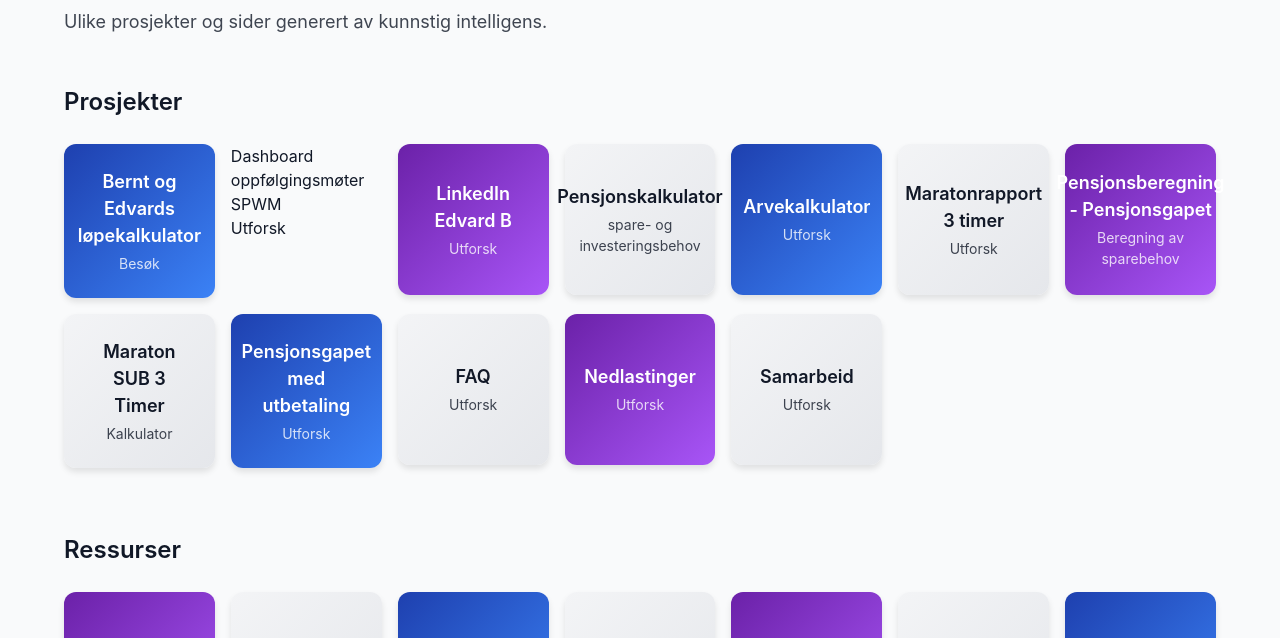
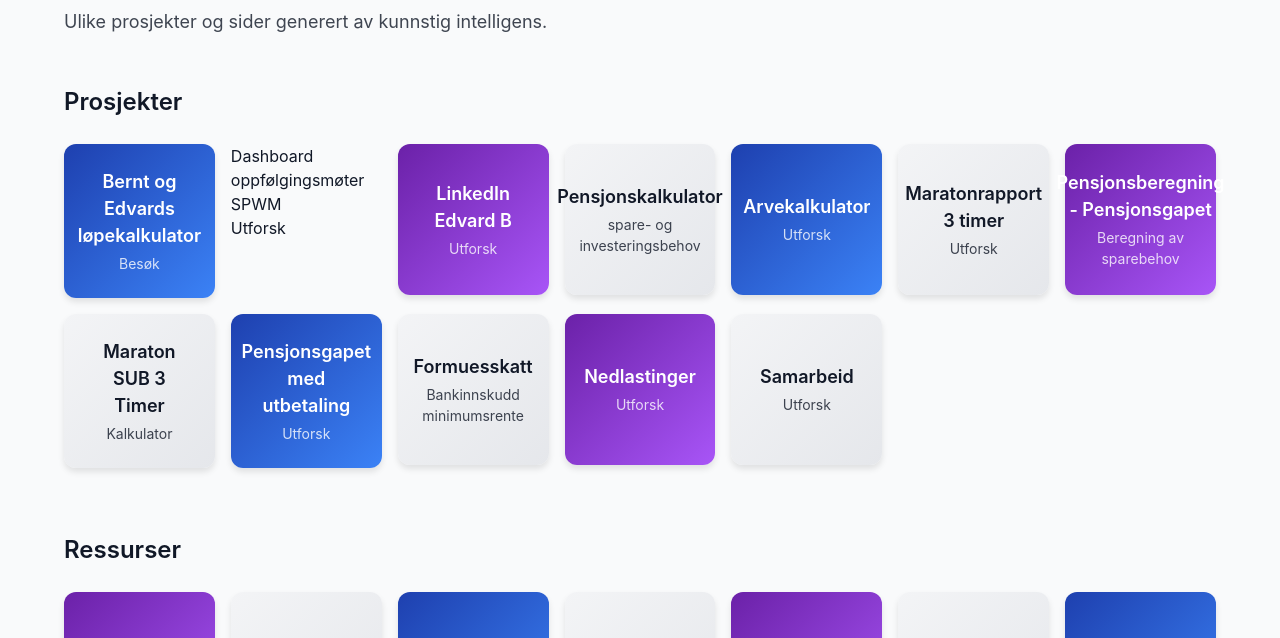
Before and after one commit to Edbro78/dashboard2025.github.io, a plain HTML site: page index.html in a window 1280 px wide. Shown: the part 112-750 px from the top of the page. Drawn offline with nearby package versions, Linux system fonts and the light colour scheme.

Commit message:
Update index.html

```diff
--- a/index.html
+++ b/index.html
@@ -198,9 +198,9 @@
                         <h3>Pensjonsgapet med utbetaling</h3>
                         <p>Utforsk</p>
                     </a>
-                    <a href="#" class="gradient-card default">
-                        <h3>FAQ</h3>
-                        <p>Utforsk</p>
+                    <a href="https://edbro78.github.io/Formuesskatt.github.io/" class="gradient-card default">
+                        <h3>Formuesskatt</h3>
+                        <p>Bankinnskudd minimumsrente</p>
                     </a>
                     <a href="#" class="gradient-card purple">
                         <h3>Nedlastinger</h3>
```
